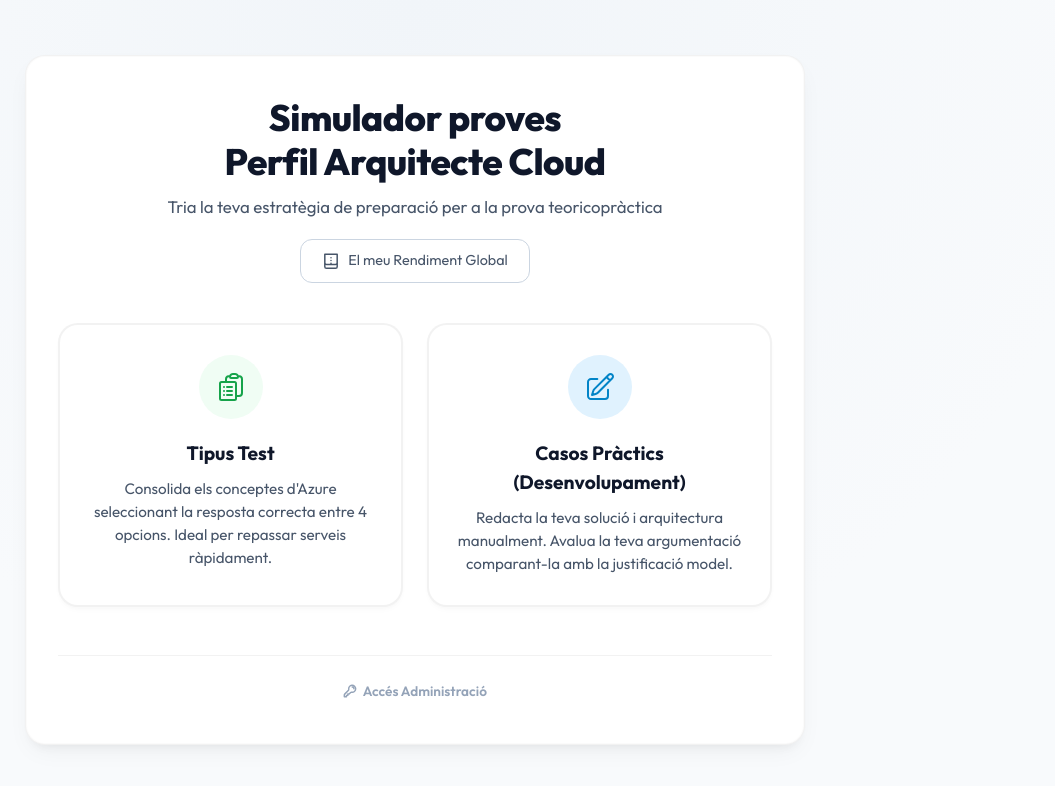
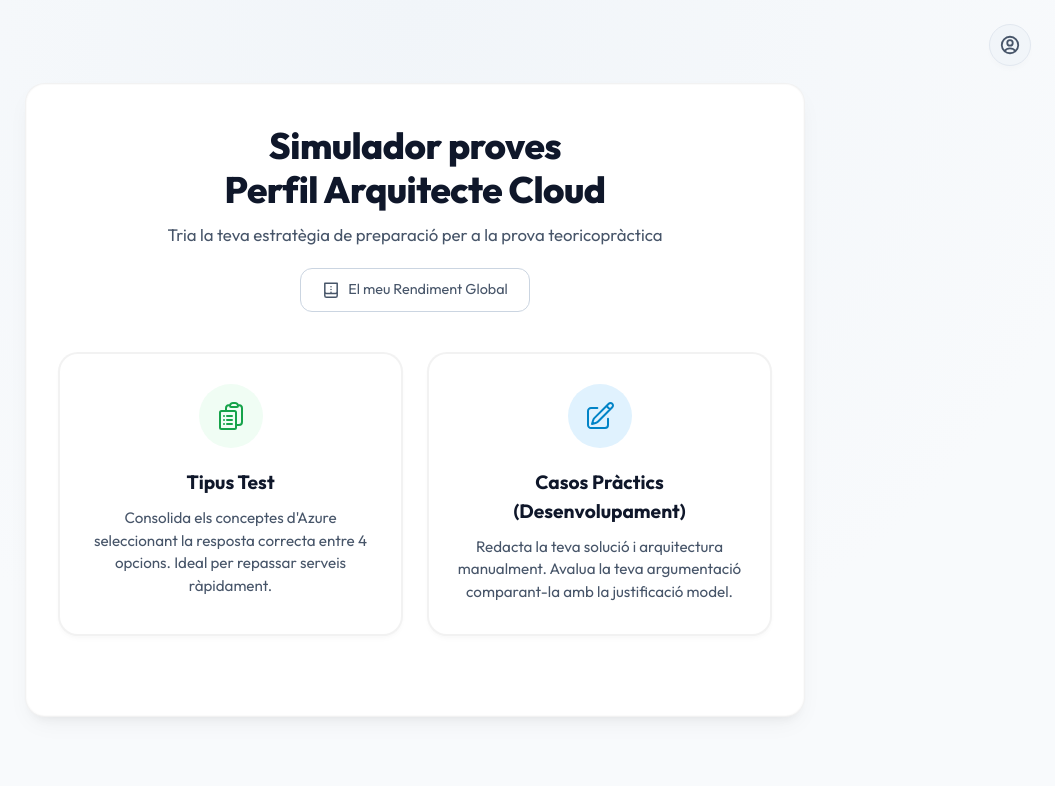
Before and after one commit to dmoliner/exam-arq-cloud, a website: page index.html in a window 1280 px wide. Shown: the whole page, without its empty margins (225-1280 px from the left). Drawn offline with nearby package versions, Linux system fonts and the light colour scheme.

Commit message:
feat: afegir icona d'usuari a inici, login unificat dinàmic i personalització del panell de rendiment

```diff
--- a/index.html
+++ b/index.html
@@ -16,6 +16,13 @@
 
     <!-- MENÚ PRINCIPAL -->
     <div class="container" id="menu-container">
+        <!-- Icona d'Usuari / Perfil discret per al Login unificat -->
+        <a href="/login" class="btn-user-profile" title="Accés / Login">
+            <svg xmlns="http://www.w3.org/2000/svg" fill="none" viewBox="0 0 24 24" stroke-width="2" stroke="currentColor">
+                <path stroke-linecap="round" stroke-linejoin="round" d="M17.982 18.725A7.488 7.488 0 0012 15.75a7.488 7.488 0 00-5.982 2.975m11.963 0a9 9 0 10-11.963 0m11.963 0A8.966 8.966 0 0112 21a8.966 8.966 0 01-5.982-2.275M15 9.75a3 3 0 11-6 0 3 3 0 016 0z" />
+            </svg>
+        </a>
+
         <div class="menu-header">
             <h1 class="main-title">Simulador proves<br>Perfil Arquitecte Cloud</h1>
             <p class="subtitle">Tria la teva estratègia de preparació per a la prova teoricopràctica</p>
@@ -218,16 +225,6 @@
         </div>
     </div>
 
-    <!-- ENLLAÇ DISCRET ACCÉS ADMINISTRADOR -->
-    <footer class="admin-access-footer">
-        <a href="/login" class="link-admin-discret">
-            <svg xmlns="http://www.w3.org/2000/svg" fill="none" viewBox="0 0 24 24" stroke-width="2.5" stroke="currentColor">
-                <path stroke-linecap="round" stroke-linejoin="round" d="M15.75 5.25a3 3 0 013 3m3 0a6 6 0 01-7.029 5.912c-.563-.097-1.159.026-1.563.43L10.5 17.25H8.25v2.25H6v2.25H2.25v-2.818c0-.597.237-1.17.659-1.591l6.499-6.499c.404-.404.527-1 .43-1.563A6 6 0 1121.75 8.25z" />
-            </svg>
-            Accés Administració
-        </a>
-    </footer>
-
     <script src="app.js"></script>
 </body>
 
--- a/styles.css
+++ b/styles.css
@@ -1242,30 +1242,34 @@
     margin-top: 1.5rem;
 }
 
-/* Enllaç Admin discret a la pàgina principal */
-.admin-access-footer {
-    text-align: center;
-    margin-top: 3rem;
-    padding-top: 1.5rem;
-    border-top: 1px solid var(--bg-card-border);
+/* Icona d'Usuari / Perfil discret per al Login unificat */
+.btn-user-profile {
+    position: absolute;
+    top: 1.5rem;
+    right: 1.5rem;
+    width: 42px;
+    height: 42px;
+    background: #f1f5f9;
+    border: 1px solid #e2e8f0;
+    color: #475569;
+    border-radius: 50%;
+    display: flex;
+    align-items: center;
+    justify-content: center;
+    cursor: pointer;
+    transition: var(--transition-smooth);
+    box-shadow: 0 4px 6px -1px rgba(0, 0, 0, 0.02);
 }
 
-.link-admin-discret {
-    font-size: 0.85rem;
-    font-weight: 600;
-    color: var(--text-muted);
-    text-decoration: none;
-    display: inline-flex;
-    align-items: center;
-    gap: 0.35rem;
-    transition: var(--transition-smooth);
+.btn-user-profile:hover {
+    background: var(--color-selected-bg);
+    border-color: var(--color-selected-border);
+    color: var(--color-selected-text);
+    transform: translateY(-2px);
+    box-shadow: 0 6px 12px rgba(2, 132, 199, 0.1);
 }
 
-.link-admin-discret:hover {
-    color: var(--color-cloud-blue);
+.btn-user-profile svg {
+    width: 22px;
+    height: 22px;
 }
-
-.link-admin-discret svg {
-    width: 14px;
-    height: 14px;
-}
```
Also changed, not shown: login.html (+45 -19 lines), rendiment.html (+15 -1 lines), server.js (+20 -5 lines).
